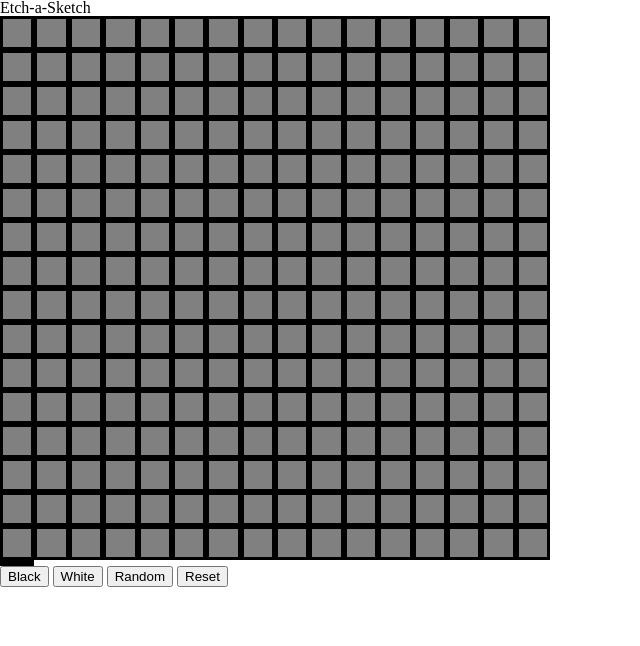
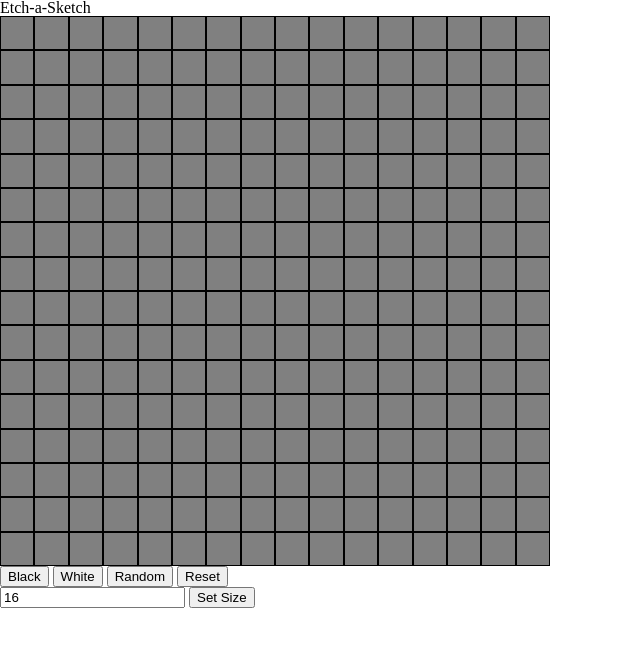
Before and after one commit to alueddeke/etch-a-sketch, a plain HTML site: page index.html in a window 1280 px wide. Shown: the whole page, without its empty margins (0-640 px from the left). Drawn offline with Linux system fonts and the light colour scheme.

Commit message:
added sizing and error message

```diff
--- a/index.html
+++ b/index.html
@@ -19,6 +19,15 @@
           <button>Random</button>
           <button>Reset</button>
         </div>
+        <div>
+          <input
+            type="text"
+            placeholder="Size of Board"
+            value="16"
+            onchange="changeSize(this.value)"
+          />
+          <button>Set Size</button>
+        </div>
       </div>
     </div>
   </body>
--- a/main.js
+++ b/main.js
@@ -1,13 +1,36 @@
+let color = "black";
+
+function populateBoard(size) {
   let board = document.querySelector(".board");
+  let squares = board.querySelectorAll("div");
+  squares.forEach((div) => div.remove());
   //applying the css to the board directly from js
   //makes repeated Rows
-//
-board.style.gridTemplateColumns = "repeat(16, 1fr)";
-board.style.gridTemplateRows = "repeat(16, 1fr)";
+  board.style.gridTemplateColumns = `repeat(${size}, 1fr)`;
+  board.style.gridTemplateRows = `repeat(${size}, 1fr)`;
 
-for (let i = 0; i <= 256; i++) {
+  let amount = size * size;
+  for (let i = 0; i < amount; i++) {
     let square = document.createElement("div");
+    square.addEventListener("mouseover", () => {
+      square.style.background = color;
+    });
+    /*square.addEventListener("dragstart", () => {
+      square.addClassList.add("dragging");
+    });*/
     square.style.backgroundColor = "grey";
-  square.style.border = "solid black";
+    square.style.border = "1px solid black";
+
     board.insertAdjacentElement("beforeend", square);
   }
+}
+
+populateBoard(16);
+
+function changeSize(input) {
+  if (input >= 2 && input <= 100) {
+    populateBoard(input);
+  } else {
+    console.error("Invalid number of squares");
+  }
+}
--- a/styles.css
+++ b/styles.css
@@ -3,3 +3,7 @@
   height: 550px;
   display: grid;
 }
+
+.square.dragging {
+  background-color: solid black;
+}
```
Lines whose indentation alone changed are shown as unchanged.
